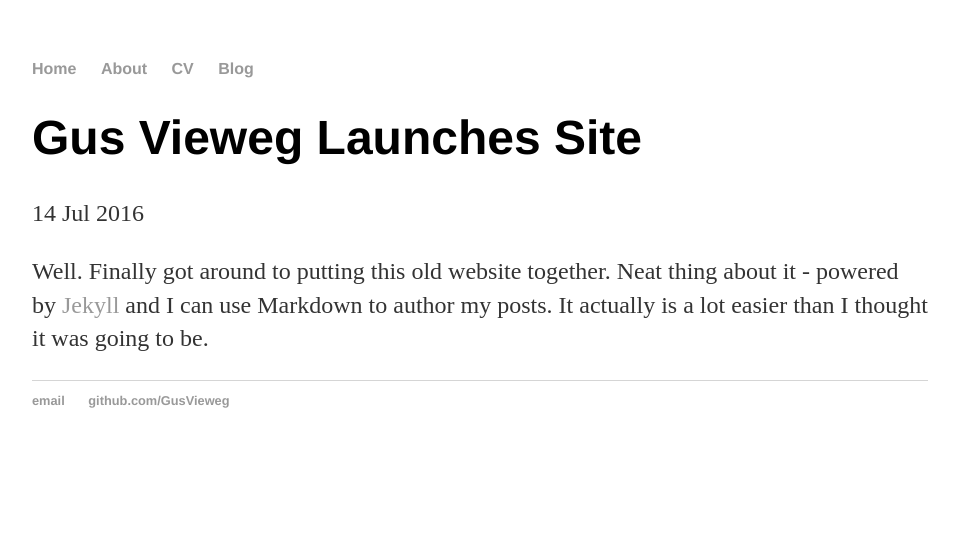
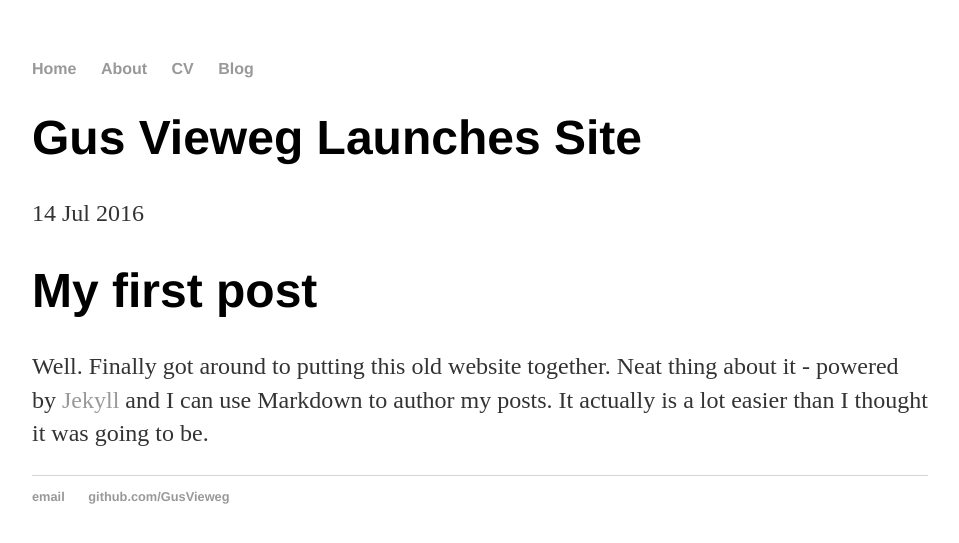
Before and after one commit to nilesh-kumar-developer/gusvieweg.github.io, a Jekyll site: the page built from _posts/2016-07-14-gus-vieweg-site-launched.md, in a window 1280 px wide. Shown: the top 543 px of the page, without its empty margins (160-1119 px from the left). Built offline with Jekyll 4.4.1, drawn with Linux system fonts in a browser that asks for light colours.

Commit message:
Update 2016-07-14-gus-vieweg-site-launched.md

```diff
--- a/_posts/2016-07-14-gus-vieweg-site-launched.md
+++ b/_posts/2016-07-14-gus-vieweg-site-launched.md
@@ -3,5 +3,6 @@ layout: post
 title: "Gus Vieweg Launches Site"
 date: 2016-07-14
 ---
+# My first post
 
 Well. Finally got around to putting this old website together. Neat thing about it - powered by [Jekyll](http://jekyllrb.com) and I can use Markdown to author my posts. It actually is a lot easier than I thought it was going to be.
```
